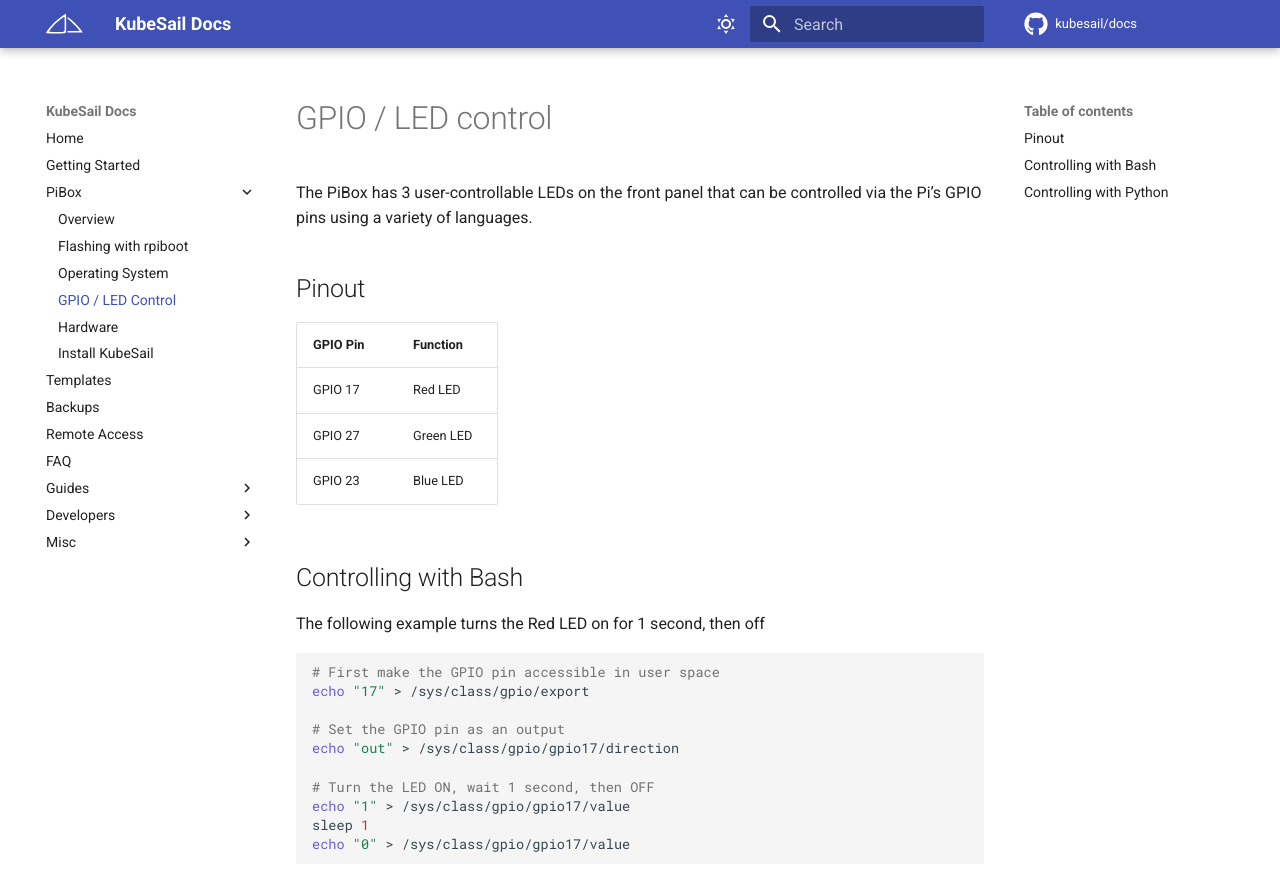
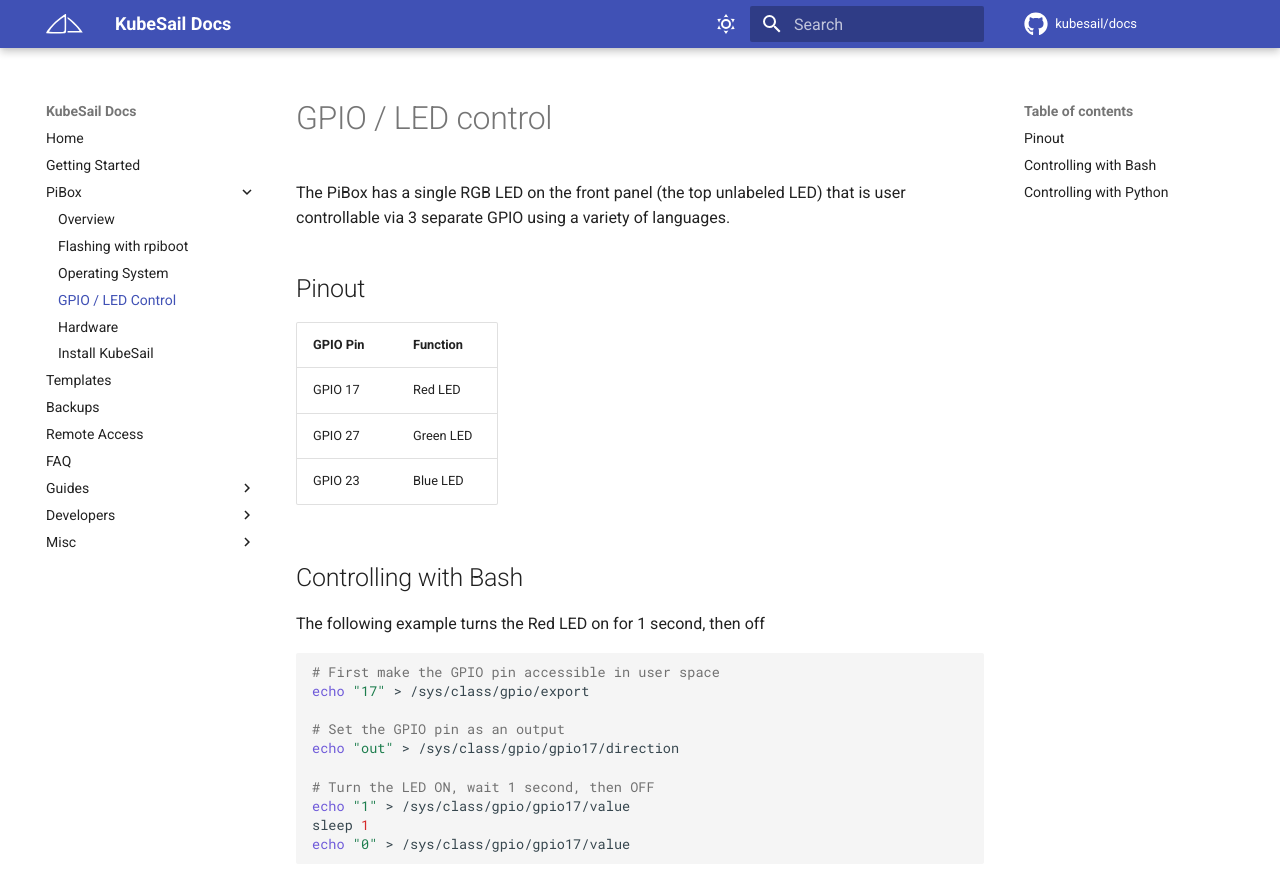
Before and after one commit to kubesail/kubesail-docs, an MkDocs documentation site: the page built from docs/guides/pibox/gpio.md, in a window 1280 px wide and 900 px high. Shown: the top 891 px of the window. Built offline with MkDocs 1.6.1 and Material for MkDocs 9.7.7, drawn with Linux system fonts in a browser that asks for light colours; comment, search, counter and statistics services are not loaded.

Commit message:
Update gpio.md

```diff
--- a/docs/guides/pibox/gpio.md
+++ b/docs/guides/pibox/gpio.md
@@ -1,6 +1,6 @@
 # GPIO / LED control
 
-The PiBox has 3 user-controllable LEDs on the front panel that can be controlled via the Pi's GPIO pins using a variety of languages.
+The PiBox has a single RGB LED on the front panel (the top unlabeled LED) that is user controllable via 3 separate GPIO using a variety of languages.
 
 <!-- GPIO pin 16 can be used to turn off all of the system LEDs (the lower 3 LEDs on the front panel) -->
 
```
